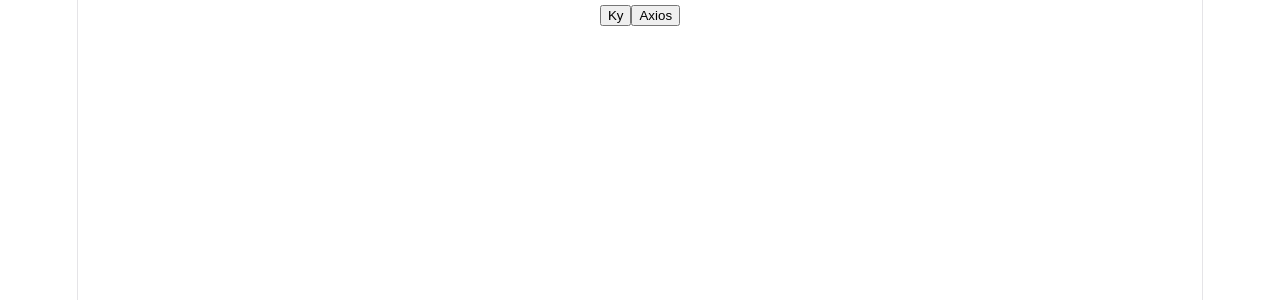
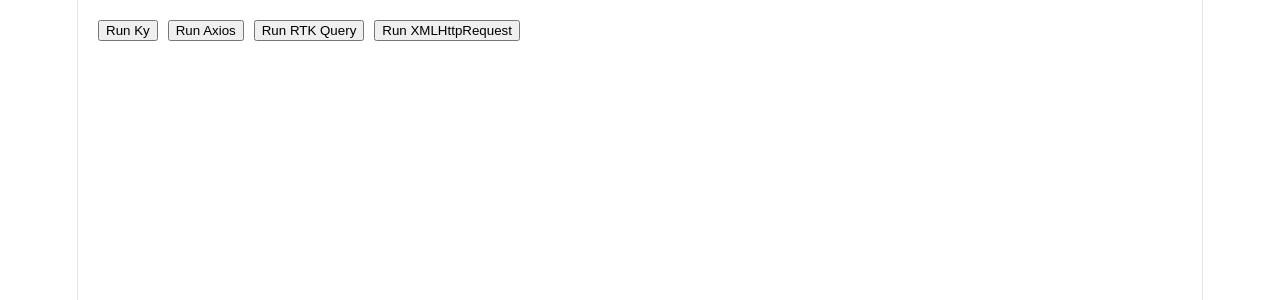
Before and after one commit to arun-kn-diagnal/react-http-client-benchmark, a React (Vite) app: page / in a window 1280 px wide. Shown: the top 300 px of the page. Built offline with nearby package versions, Linux system fonts and the light colour scheme.

Commit message:
added the xmlservice and rtkqservice

```diff
--- a/src/App.tsx
+++ b/src/App.tsx
@@ -1,31 +1,46 @@
-import { useEffect } from "react";
 import AxiosService from "./Services/AxiosService";
 import GetBenchmarkMetrics from "./Hooks/UseBenchmark";
 import kyService from "./Services/kyService";
+import XmlService from "./Services/XmlService";
+import { rtkApi } from "./Services/rtkqService";
 
 const App = () => {
+  const [trigger] = rtkApi.useLazyGetMoviesQuery();
+
   const runAxios = async () => {
+    console.log("Starting Axios Benchmark...");
     const res = await GetBenchmarkMetrics(AxiosService(), { iteration: 50, concurrent: 10 });
     console.table(res);
   };
 
   const runKy = async () => {
+    console.log("Starting Ky Benchmark...");
     const res = await GetBenchmarkMetrics(kyService(), { iteration: 50, concurrent: 10 });
     console.table(res);
   };
-  // useEffect(()=>{
-  //   const runAxios=async()=>{
-  //     const res=await GetBenchmarkMetrics(AxiosService(),{iteration:50,concurrent:10})
-  //     console.table(res);
-  //   }
 
-  //   runAxios();
-  //   runKy();
-  // },[])
+  const runXml = async () => {
+    console.log("Starting XMLHttpRequest Benchmark...");
+    const res = await GetBenchmarkMetrics(XmlService(), { iteration: 50, concurrent: 10 });
+    console.table(res);
+  };
+
+  const runRTKQ = async () => {
+    console.log("Starting RTK Query Benchmark...");
+    const rtkTask = async () => {
+      const result = await trigger(undefined, false).unwrap();
+      return { data: result };
+    };
+    const res = await GetBenchmarkMetrics(rtkTask(), { iteration: 50, concurrent: 10 });
+    console.table(res);
+  };
+
   return (
-    <div>
-      <button onClick={runKy}>Ky</button>
-      <button onClick={runAxios}>Axios</button>
+    <div style={{ padding: "20px", display: "flex", gap: "10px" }}>
+      <button onClick={runKy}>Run Ky</button>
+      <button onClick={runAxios}>Run Axios</button>
+      <button onClick={runRTKQ}>Run RTK Query</button>
+      <button onClick={runXml}>Run XMLHttpRequest</button>
     </div>
   );
 };
--- /dev/null
+++ b/src/Services/XmlService.tsx
@@ -0,0 +1,21 @@
+const XmlService = () => {
+  return new Promise((resolve, reject) => {
+    const xhr = new XMLHttpRequest();
+    const url = 'https://api-entertainment-v1.enlight.diagnal.com/content/filters/DOCUMENTARIES?origin=enhance&origin=vcms&source=enhance&region=IN&maxParentalRatings=UA&language=en-US&platform=web';
+
+    xhr.open('GET', url);
+
+    xhr.onload = () => {
+      if (xhr.status >= 200 && xhr.status < 300) {
+        resolve({ data: JSON.parse(xhr.responseText) });
+      } else {
+        reject(new Error(`XHR Error: ${xhr.status}`));
+      }
+    };
+
+    xhr.onerror = () => reject(new Error('XHR Network Error'));
+    xhr.send();
+  });
+};
+
+export default XmlService;
--- /dev/null
+++ b/src/Services/rtkqService.tsx
@@ -0,0 +1,21 @@
+import { createApi, fetchBaseQuery } from "@reduxjs/toolkit/query/react";
+import { configureStore } from "@reduxjs/toolkit";
+
+export const rtkApi = createApi({
+  reducerPath: "rtkApi",
+  baseQuery: fetchBaseQuery({
+    baseUrl: 'https://api-entertainment-v1.enlight.diagnal.com',
+  }),
+  endpoints: (builder) => ({
+    getMovies: builder.query<any, void>({
+      query: () => '/content/filters/DOCUMENTARIES?origin=enhance&origin=vcms&source=enhance&region=IN&maxParentalRatings=UA&language=en-US&platform=web',
+    }),
+  }),
+});
+
+export const { useGetMoviesQuery } = rtkApi;
+
+export const benchmarkStore = configureStore({
+  reducer: { [rtkApi.reducerPath]: rtkApi.reducer },
+  middleware: (getDefaultMiddleware) => getDefaultMiddleware().concat(rtkApi.middleware),
+});
--- a/src/main.tsx
+++ b/src/main.tsx
@@ -2,9 +2,16 @@
 import { createRoot } from 'react-dom/client'
 import './index.css'
 import App from './App.tsx'
+// import { ApiProvider } from '@reduxjs/toolkit/query/react'
+// import { Provider } from 'react-redux'
+
+// import { benchmarkStore } from './Services/rtkqService.tsx'
+import { ApiProvider } from '@reduxjs/toolkit/query/react'
+import { rtkApi } from './Services/rtkqService.tsx'
 
 createRoot(document.getElementById('root')!).render(
-  // <StrictMode>
-    <App />
-  // </StrictMode>,
+    <ApiProvider api={rtkApi}>
+      <App />
+    </ApiProvider>
+
 )
```
